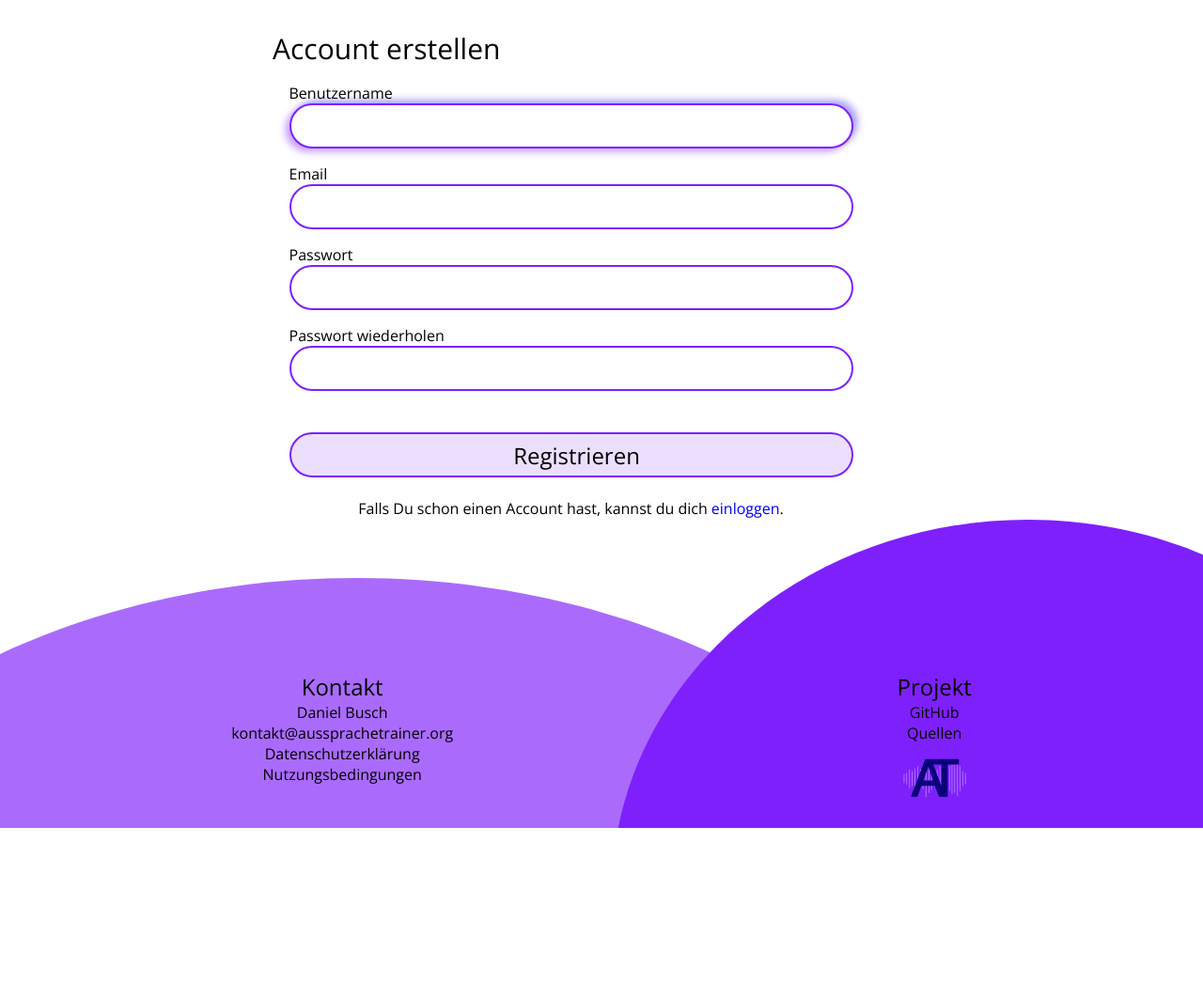
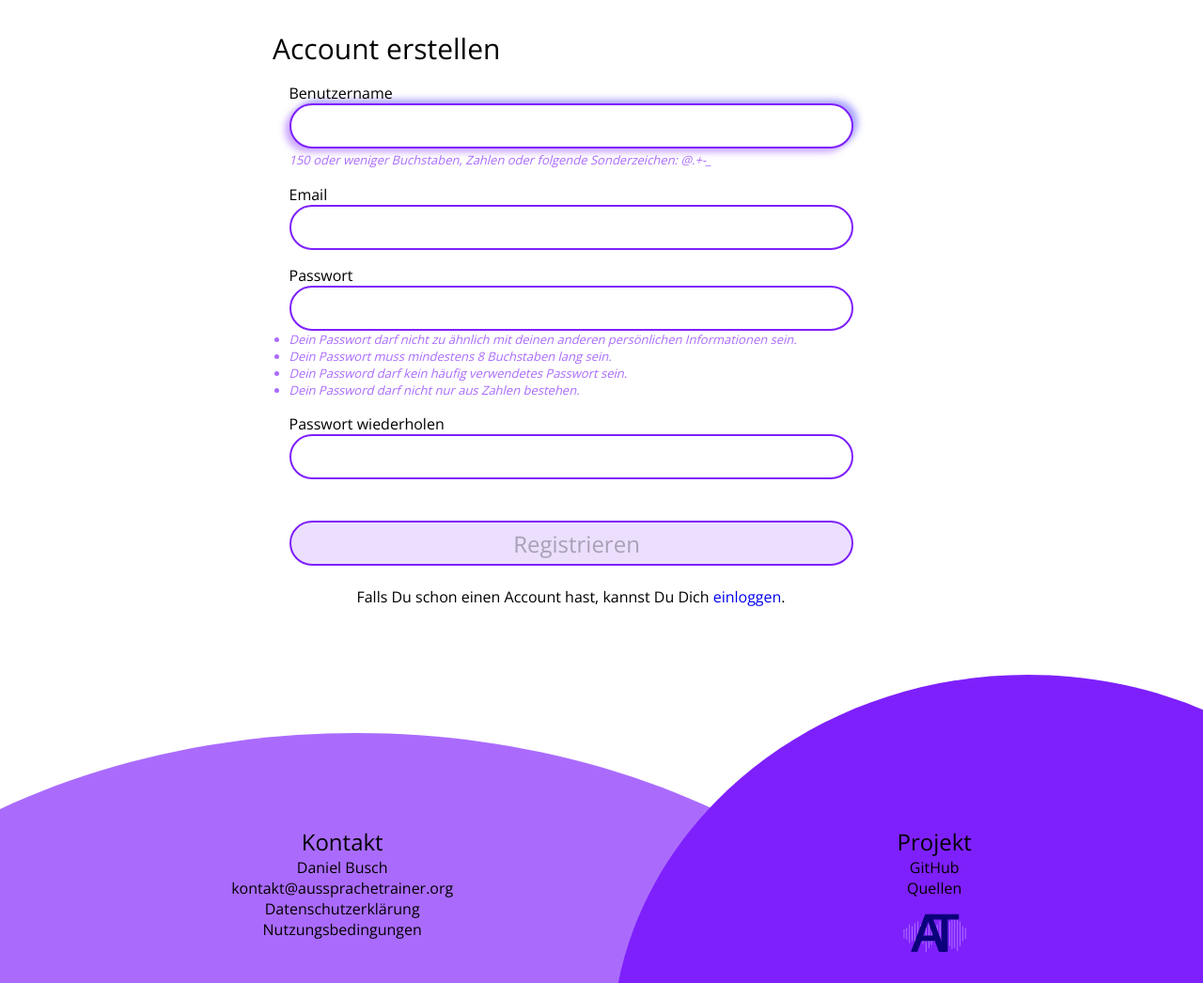
Before and after one commit to dakopen/AusspracheTrainerGit, a Django app: page /register/ in a window 1280 px wide. Shown: the part 78-1124 px from the top of the page at 94% size. Before the commit the page ends 959 px from the top, so only its background shows below. Run offline with Django 4.2, Linux system fonts and the light colour scheme.

Commit message:
Registrierung verbessert

```diff
--- a/webprojekt/base/forms.py
+++ b/webprojekt/base/forms.py
@@ -1,4 +1,3 @@
-from re import T
 from django import forms
 from django.contrib.auth.forms import UserCreationForm
 from django.contrib.auth.models import User
--- a/webprojekt/base/views.py
+++ b/webprojekt/base/views.py
@@ -17,6 +17,7 @@ import logging
 from django.contrib.auth import login
 from django.contrib import messages
 from .forms import NewUserForm
+from django.contrib.auth import get_user_model
 
 logging.basicConfig(filename='test.log', encoding='utf-8-sig', level=logging.DEBUG)
 
@@ -259,10 +260,11 @@ def profile(request):
 def login(request):
     return render(request, "../templates/register.html")
 
-
+# Erstmal weglassen
 def register(request):
     if request.method == "POST":
         form = NewUserForm(request.POST)
+        print(form.is_valid())
         if form.is_valid():
             user = form.save()
             #login(request, user), siehe: https://ordinarycoders.com/blog/article/django-user-register-login-logout
@@ -270,9 +272,21 @@ def register(request):
             messages.success(request, "Registrierung erfolgreich." )
             return redirect("/")
         messages.error(request, "Registrierung fehlgeschlagen. Ungültige Informationen.")
+        return render(request, "../templates/register.html", context={"register_form":form, "register_error":"Registrierung fehlgeschlagen. Ungültige Informationen."})
 
     form = NewUserForm()
-    return render(request, "../templates/register.html", context={"register_form":form})
+    return render(request, "../templates/register.html", context={"register_form":form, "register_error":""})
+
+
+def checkusername(request):
+    username = (request.body).decode("utf-8-sig")
+    User = get_user_model()
+    benutzer = User.objects.all()
+    for b in benutzer:
+        if str(b.username).lower() == username.lower():
+            return HttpResponse("vergeben")
+    return HttpResponse("verfügbar")
+
 
 
 def robots_txt(request):
--- a/webprojekt/static/assets/css/global.css
+++ b/webprojekt/static/assets/css/global.css
@@ -9,10 +9,14 @@
     --light-rosa: #ECDFFE;
 }
 
+
 html,
 body {
     max-width: 100%;
     overflow-x: hidden;
+    width: 100%;
+    min-height: 100vh;
+    position: relative;
 }
 
 html * {
@@ -68,7 +72,7 @@ blockquote {
     box-sizing: border-box;
 }
 
-li {
+.nav-menu li {
     list-style: none;
 }
 
@@ -192,12 +196,15 @@ a {
         padding: 10px;
         row-gap: 2em;
     }
+    .footer-br {
+        min-height: 400px;
+    }
 }
 
 @media all and (min-width: 769px) {
     #footer {
         background-size: cover;
-        min-height: 20vw;
+        min-height: 20vh;
         background-repeat: no-repeat;
     }
     .grid-container {
@@ -206,6 +213,16 @@ a {
         grid-template-columns: auto auto;
         padding: 10px;
     }
+    .footer-br {
+        min-height: max(20vh, 400px);
+    }
+}
+
+#footer {
+    position: absolute;
+    bottom: 0;
+    width: 100%;
+    overflow: hidden;
 }
 
 .footer-space {
@@ -267,3 +284,9 @@ a {
     height:100%;
     width:100%;
 }
+
+.helptext {
+   color: var(--rosa);
+   font-size: small;
+   font-style: italic;
+}
--- a/webprojekt/static/assets/css/legaltexts.css
+++ b/webprojekt/static/assets/css/legaltexts.css
@@ -114,3 +114,9 @@ animation: sweep 0.3s ease-in-out;
     max-width: 1200px;
     margin:auto;
 }
+
+.register-error {
+    color: var(--red);
+    display: inline-block;
+    text-align: center;
+}
--- /dev/null
+++ b/webprojekt/static/assets/js/global.js
@@ -0,0 +1,14 @@
+function getCookie(name) {
+    var cookieValue = null;
+    if (document.cookie && document.cookie !== "") {
+        var cookies = document.cookie.split(";");
+        for (var i = 0; i < cookies.length; i++) {
+            var cookie = cookies[i].trim();
+            if (cookie.substring(0, name.length + 1) === (name + "=")) {
+                cookieValue = decodeURIComponent(cookie.substring(name.length + 1));
+                break;
+            }
+        }
+    }
+    return cookieValue;
+}
--- /dev/null
+++ b/webprojekt/static/assets/js/register.js
@@ -0,0 +1,60 @@
+$("#submit-register").prop("disabled", true);
+
+$('#id_password1, #id_password2, #id_username').on('keyup', function () {
+    checkAll();
+    CheckPassword();
+});
+
+
+function checkAll(){
+    if ($("#id_username").val() != "" && $('#username-already-exists').val() == ""){
+        $("#submit-register").prop("disabled", false);
+    }
+}
+
+function CheckPassword() {
+// Fett markieren bei den Passworthinweisen, falls eine Sache nicht zutrifft.
+// Javascript Passwort https://www.w3schools.com/howto/howto_js_password_validation.asp
+}
+
+
+$('#id_username').on('keyup', function () {
+    checkUsername();
+});
+
+
+function checkUsername() {
+    parameterUrl = `/benutzername/`;
+    fetch(parameterUrl,
+        {
+            method: "post",
+            body: $("#id_username").val(),
+            headers: {
+                "X-CSRFToken": getCookie('csrftoken'),
+            },
+        }
+    ).then(function (data) {
+        data.text().then(text => {
+            if (text=="vergeben") {$('#username-already-exists').html("Dieser Benutzername ist vergeben. Bitte wähle einen anderen Benutzernamen.<br>");}
+            else {$('#username-already-exists').html("");}
+        })
+    })
+}
+
+
+
+
+
+
+
+$('#id_password1, #id_password2').on('keyup', function () {
+    if ($('#id_password1').val() == $('#id_password2').val()) {
+        $('#password-matching').html('');
+    }
+    else {
+        if ($('#id_password2').val() != ""){
+        $("#submit-register").prop("disabled", true);
+        $('#password-matching').html('Die Passwörter stimmen nicht überein.').css('color', 'red');
+        }
+    }
+});
--- a/webprojekt/templates/index.html
+++ b/webprojekt/templates/index.html
@@ -231,7 +231,7 @@
         integrity="sha256-/xUj+3OJU5yExlq6GSYGSHk7tPXikynS7ogEvDej/m4=" crossorigin="anonymous"></script>
 
     <script src="https://cdn.rawgit.com/mattdiamond/Recorderjs/08e7abd9/dist/recorder.js"></script>
-
+    <script src="{% static 'assets/js/global.js' %}"></script>
     <script src="{% static 'assets/js/index.js' %}"></script>
     <script src="{% static 'assets/js/wave.js' %}"></script>
 
--- a/webprojekt/templates/modules/footer.html
+++ b/webprojekt/templates/modules/footer.html
@@ -1,4 +1,6 @@
 {% load static %}
+
+<div class="footer-br"></div>
 
 <footer id="footer" style="background-image: url({% static 'assets/images/footer.svg' %});">
     <div class="footer-space"></div>
--- a/webprojekt/templates/register.html
+++ b/webprojekt/templates/register.html
@@ -35,31 +35,43 @@
                 {% csrf_token %}
                 <label for="username">Benutzername</label>
                 {{ register_form.username }}
+                <span id="username-already-exists" style="color: var(--red);"></span>
 
+                <span class="helptext">150 oder weniger Buchstaben, Zahlen oder folgende Sonderzeichen: @.+-_</span>
                 <label for="email">Email</label>
                 {{ register_form.email }}
 
                 <label for="password1">Passwort</label>
                 {{ register_form.password1 }}
+                <ul class="helptext">
+                    <li>Dein Passwort darf nicht zu ähnlich mit deinen anderen persönlichen Informationen sein.</li>
+                    <li>Dein Passwort muss mindestens 8 Buchstaben lang sein.</li>
+                    <li>Dein Password darf kein häufig verwendetes Passwort sein.</li>
+                    <li>Dein Password darf nicht nur aus Zahlen bestehen.</li>
+                </ul>
 
                 <label for="password2">Passwort wiederholen</label>
                 {{ register_form.password2 }}
+                <span id="password-matching"></span>
 
 
 
                 <br>
                 <br>
-                <input type="submit" value="Registrieren" style="background-color: var(--light-rosa);">
+                <input id="submit-register" type="submit" value="Registrieren" style="background-color: var(--light-rosa);">
+
+                <p class="register-error" align="center" style="width: max(min(95%, 600px), 250px);">{{ register_error }}</p>
                 <br>
-
-                <p class="text-center" align="center" style="width: max(min(95%, 600px), 250px);">Falls Du schon einen Account hast, kannst du dich <a href="/login">einloggen</a>.</p>
-
+                <p class="text-center" align="center" style="width: max(min(95%, 600px), 250px);">Falls Du schon einen Account hast, kannst Du Dich <a href="/login">einloggen</a>.</p>
             </form>
         </div>
-
     </div>
 
     {% include "modules/footer.html" %}
+    <script src="https://code.jquery.com/jquery-3.6.0.min.js"></script>
+    <script src="{% static 'assets/js/global.js' %}"></script>
+    <script src="{% static 'assets/js/register.js' %}"></script>
+
 </body>
 
 
--- a/webprojekt/webprojekt/urls.py
+++ b/webprojekt/webprojekt/urls.py
@@ -29,7 +29,7 @@ urlpatterns = [
     path("profile/", views.profile, name="profile"),
     path("register/", views.register, name="register"),
     path("login/", views.login, name="login"),
-
+    path("benutzername/", views.checkusername),
 
     path("privacy-policy/", views.privacypolicy, name="privacy_policy"),
     path("sources/", views.sources, name="sources"),
```
Also changed, not shown: webprojekt/static/assets/js/index.js (+0 -16 lines).
